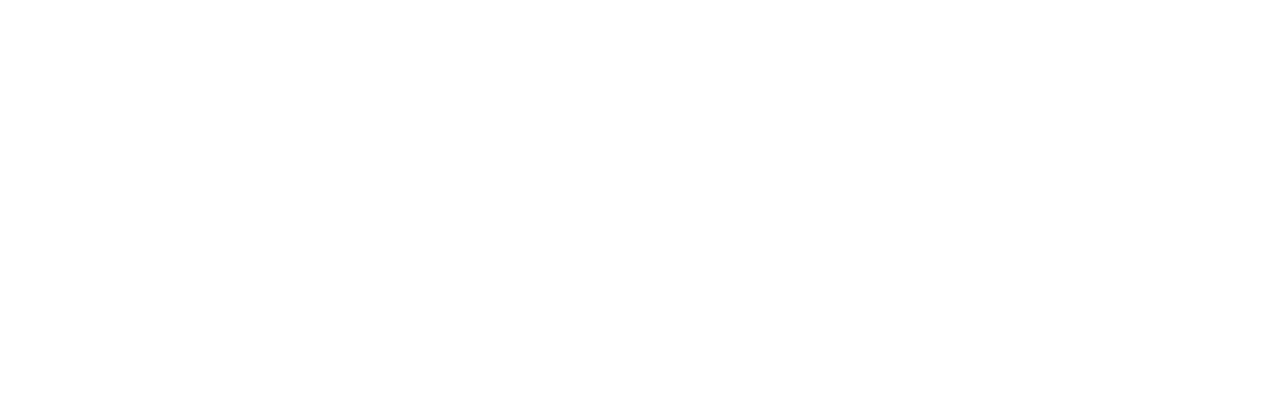
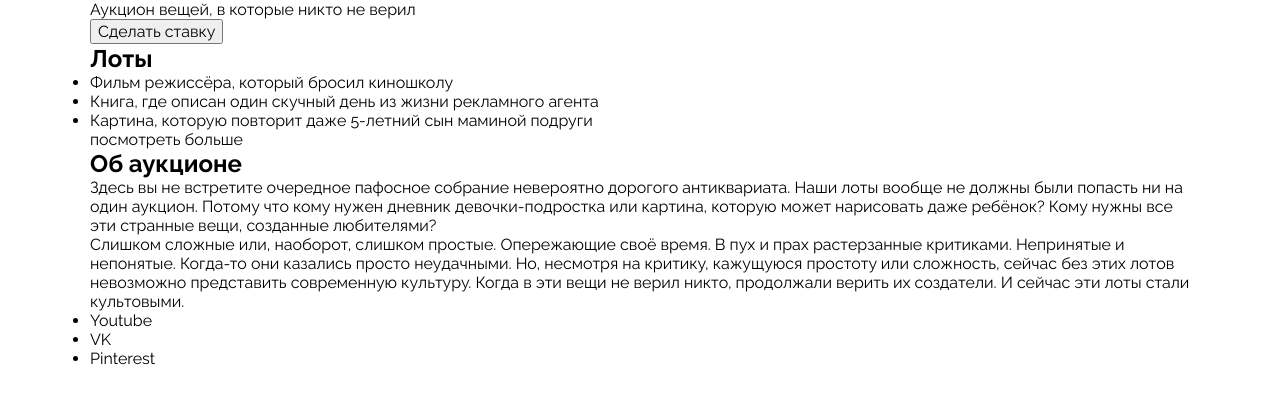
Before and after one commit to XaylisFox/ono-tebe-nado-fd, a plain HTML site: page index.html in a window 1280 px wide. Drawn offline with Linux system fonts and the light colour scheme.

Commit message:
Добавлена html разметка (без стилей)

```diff
--- a/index.html
+++ b/index.html
@@ -4,7 +4,98 @@
     <meta charset="UTF-8" />
     <meta http-equiv="X-UA-Compatible" content="IE=edge" />
     <meta name="viewport" content="width=device-width, initial-scale=1.0" />
+    <link rel="stylesheet" href="./styles/global.css">
+    <link rel="stylesheet" href="./styles/style.css">
+    <link rel="stylesheet" href="./fonts/fonts.css">
     <title>Оно тебе надо — аукцион вещей, в которые никто не верил</title>
   </head>
-  <body></body>
+  <body>
+    <header>
+      <nav>
+
+      </nav>
+      <a>
+
+      </a>
+      <address>
+
+      </address>
+    </header>
+    <main>
+      <section class="cover">
+        <h1>
+
+        </h1>
+        <div class="description">
+          <p>
+            Аукцион вещей, в которые никто не верил
+          </p>
+          <button>
+            Сделать ставку
+          </button>
+        </div>
+      </section>
+      <section class="lots">
+        <h1>
+          Лоты
+        </h1>
+        <ul>
+          <li>
+            <a>
+              <article class="card">Фильм режиссёра, который бросил киношколу</article>
+            </a>
+            </li>
+          <li>
+            <a>
+              <article class="card"> Книга, где описан один скучный день из жизни рекламного агента
+              </article>
+            </a>
+          </li>
+          <li>
+            <a>
+              <article class="card">Картина, которую повторит даже 5-летний сын маминой подруги
+              </article>
+            </a>
+          </li>
+        </ul>
+        <a>
+          посмотреть больше
+        </a>
+      </section>
+      <section class="about">
+        <div class="logo-column">
+
+        </div>
+        <div class="about-column">
+          <h1>Об аукционе</h1>
+          <p>Здесь вы не встретите очередное пафосное собрание невероятно дорогого антиквариата. Наши лоты вообще не должны были попасть ни на один аукцион. Потому что кому нужен дневник девочки-подростка или картина, которую может нарисовать даже ребёнок? Кому нужны все эти странные вещи, созданные любителями?
+          </p>
+          <p>Слишком сложные или, наоборот, слишком простые. Опережающие своё время. В пух и прах растерзанные критиками. Непринятые и непонятые. Когда-то они казались просто неудачными. Но, несмотря
+            на критику, кажущуюся простоту или сложность, сейчас без этих лотов невозможно представить современную культуру. Когда в эти вещи не верил никто, продолжали верить их создатели. И сейчас эти лоты стали культовыми.
+          </p>
+        </div>
+      </section>
+    </main>
+    <footer>
+      <address>
+
+      </address>
+      <nav>
+
+      </nav>
+      <ul>
+        <li>
+          <a>Youtube
+          </a>
+        </li>
+        <li>
+          <a>VK
+          </a>
+        </li>
+        <li><a>Pinterest
+            </a>
+        </li>
+      </ul>
+    </footer>
+  </body>
 </html>
```
